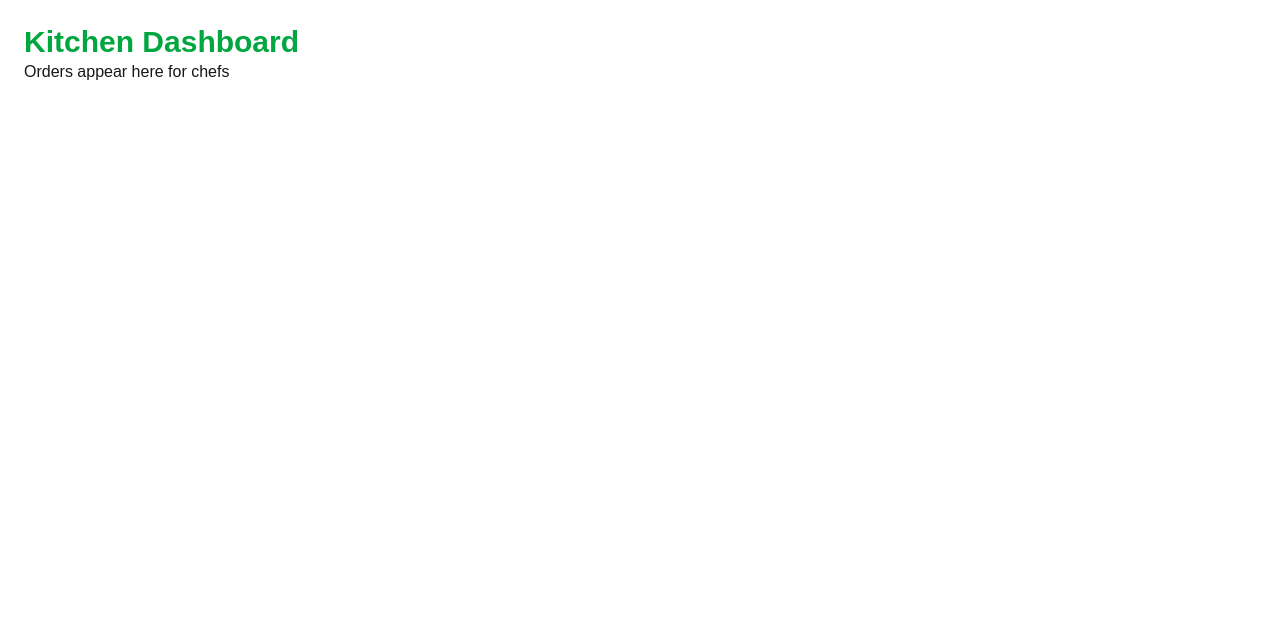
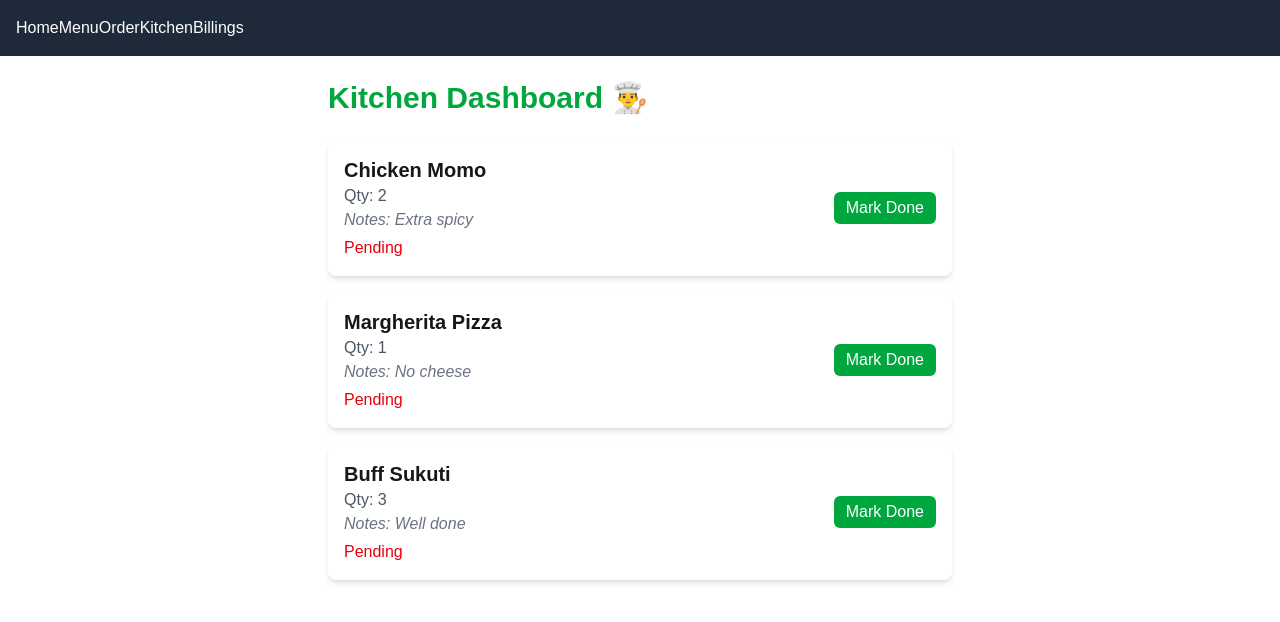
Before and after one commit to pdvladking/gastro-guide, a Next.js app: page /kitchen in a window 1280 px wide. Shown: the top 622 px of the page. Built offline with nearby package versions, Linux system fonts and the light colour scheme.

Commit message:
basic skeleton

```diff
--- a/app/billing/page.js
+++ b/app/billing/page.js
@@ -0,0 +1,41 @@
+'use client';
+import { useState } from 'react';
+
+export default function BillingPage() {
+  const [orders] = useState([
+    { id: 1, dish: 'Chicken Momo', quantity: 2, price: 250 },
+    { id: 1, dish: 'Chicken Momo', quantity: 2, price: 250 },
+    { id: 1, dish: 'Chicken Momo', quantity: 2, price: 250 },
+  ]);
+
+  const total = orders.reduce((sum, o) => sum + o.quantity * o.price, 0);
+
+  return (
+    <div className="p-6 max-w-2xl mx-auto">
+      <h1 className="text-3xl font-bold text-purple-600 mb-6">Billing</h1>
+
+      <table className="w-full border-collapse border border-gray-300">
+        <thead>
+          <tr className="bg-gray-100">
+            <th className="border p-2">Dish</th>
+            <th className="border p-2">Qty</th>
+            <th className="border p-2">Price</th>
+            <th className="border p-2">Subtotal</th>
+          </tr>
+        </thead>
+        <tbody>
+          {orders.map((o) => (
+            <tr key={o.id}>
+              <td className="border p-2">{o.dish}</td>
+              <td className="border p-2">{o.quantity}</td>
+              <td className="border p-2">NPR{o.price}</td>
+              <td className="border p-2">NPR{o.quantity * o.price}</td>
+            </tr>
+          ))}
+        </tbody>
+      </table>
+
+      <div className="mt-4 text-right font-bold text-xl">Total: NPR {total}</div>
+    </div>
+  );
+}
--- /dev/null
+++ b/app/components/Navbar.js
@@ -0,0 +1,23 @@
+import Link from 'next/link';
+
+export default function Navbar() {
+  return (
+    <nav className="bg-gray-800 text-white p-4 gap-6">
+      <Link href="/" className="hover:text-orange-400">
+        Home
+      </Link>
+      <Link href="/menu" className="hover:text-orange-400">
+        Menu
+      </Link>
+      <Link href="/order" className="hover:text-orange-400">
+        Order
+      </Link>
+      <Link href="/kitchen" className="hover:text-orange-400">
+        Kitchen
+      </Link>
+      <Link href="/billing" className="hover:text-orange-400">
+        Billings
+      </Link>
+    </nav>
+  );
+}
--- a/app/kitchen/page.js
+++ b/app/kitchen/page.js
@@ -1,8 +1,59 @@
+"use client";
+import { useState } from "react";
+
 export default function KitchenPage() {
+  // Mock orders (later replace with API call)
+  const [orders, setOrders] = useState([
+    { id: 1, dish: "Chicken Momo", quantity: 2, notes: "Extra spicy", status: "Pending" },
+    { id: 2, dish: "Margherita Pizza", quantity: 1, notes: "No cheese", status: "Pending" },
+    { id: 3, dish: "Buff Sukuti", quantity: 3, notes: "Well done", status: "Pending" },
+  ]);
+
+  const markAsDone = (id) => {
+    setOrders((prev) =>
+      prev.map((order) =>
+        order.id === id ? { ...order, status: "Completed" } : order
+      )
+    );
+  };
+
   return (
-    <div className="p-6">
-      <h1 className="text-3xl font-bold text-green-600">Kitchen Dashboard</h1>
-      <p>Orders appear here for chefs</p>
+    <div className="p-6 max-w-2xl mx-auto">
+      <h1 className="text-3xl font-bold text-green-600 mb-6">Kitchen Dashboard 👨‍🍳</h1>
+
+      {orders.length === 0 ? (
+        <p className="text-gray-500">No pending orders.</p>
+      ) : (
+        <ul className="space-y-4">
+          {orders.map((order) => (
+            <li
+              key={order.id}
+              className="bg-white shadow-md rounded-lg p-4 flex justify-between items-center"
+            >
+              <div>
+                <h2 className="text-xl font-semibold">{order.dish}</h2>
+                <p className="text-gray-600">Qty: {order.quantity}</p>
+                <p className="text-gray-500 italic">Notes: {order.notes}</p>
+                <p
+                  className={`mt-1 font-medium ${
+                    order.status === "Completed" ? "text-green-600" : "text-red-600"
+                  }`}
+                >
+                  {order.status}
+                </p>
+              </div>
+              {order.status === "Pending" && (
+                <button
+                  onClick={() => markAsDone(order.id)}
+                  className="bg-green-600 text-white px-3 py-1 rounded-md hover:bg-green-700"
+                >
+                  Mark Done
+                </button>
+              )}
+            </li>
+          ))}
+        </ul>
+      )}
     </div>
   );
 }
--- a/app/layout.js
+++ b/app/layout.js
@@ -1,28 +1,18 @@
-import { Geist, Geist_Mono } from "next/font/google";
-import "./globals.css";
-
-const geistSans = Geist({
-  variable: "--font-geist-sans",
-  subsets: ["latin"],
-});
-
-const geistMono = Geist_Mono({
-  variable: "--font-geist-mono",
-  subsets: ["latin"],
-});
+import "./globals.css"
+import Navbar from "./components/Navbar"
 
 export const metadata = {
-  title: "Create Next App",
-  description: "Generated by create next app",
+  title: "Gastro Guide",
+  description: "Restaurant SaaS",
 };
 
-export default function RootLayout({ children }) {
+export default function RootLayout ({ children }) {
   return (
-    <html
-      lang="en"
-      className={`${geistSans.variable} ${geistMono.variable} h-full antialiased`}
-    >
-      <body className="min-h-full flex flex-col">{children}</body>
+    <html lang="en">
+      <body>
+        <Navbar />
+        <main>{children}</main>
+      </body>
     </html>
-  );
+  )
 }
--- a/app/order/page.js
+++ b/app/order/page.js
@@ -0,0 +1,81 @@
+'use client';
+import dishes from '@/data/menuData';
+import { useState } from 'react';
+
+export default function Orderpage() {
+  const [selectedDish, setSelectedDish] = useState('');
+  const [quantity, setQuantity] = useState(1);
+  const [notes, setNotes] = useState('');
+  const [submitted, setSubmitted] = useState(false);
+
+  const handleSubmit = (e) => {
+    e.preventDefault();
+    console.log({ dishes: selectedDish, quantity, notes });
+    setSubmitted(true);
+  };
+
+  return (
+    <div className="p-6 max-w-lg mx-auto">
+      <h1 className="text-3xl font-bold text-blue-600 mb-6">Place Your Order</h1>
+
+      {submitted ? (
+        <div className="bg-green-100 text-green-700 p-4 rounded-md">
+          Order submitted successfully!
+        </div>
+      ) : (
+        <form onSubmit={handleSubmit} className="space-y-4">
+          {/* Dish Selection */}
+          <div>
+            <label className="block text-gray-700 font-medium mb-2">Select Dish</label>
+            <select
+              value={selectedDish}
+              onChange={(e) => setSelectedDish(e.target.value)}
+              className="w-full border rounded-md p-2"
+              required
+            >
+              <option value="">-- Choose a dish --</option>
+              {dishes.map((dish) => (
+                <option key={dish.id} value={dish.name}>
+                  {dish.name} ({dish.price})
+                </option>
+              ))}
+            </select>
+          </div>
+
+          {/* Quantity */}
+          <div>
+            <label className="block text-gray-700 font-medium mb-2">Quantity</label>
+            <input
+              type="number"
+              min="1"
+              value={quantity}
+              onChange={(e) => setQuantity(e.target.value)}
+              className="w-full border rounded-md p-2"
+              required
+            />
+          </div>
+
+          {/* Notes */}
+          <div>
+            <label className="block text-gray-700 font-medium mb-2">Special Notes</label>
+            <textarea
+              value={notes}
+              onChange={(e) => setNotes(e.target.value)}
+              className="w-full border rounded-md p-2"
+              rows="3"
+              placeholder="Extra spicy, no onions, etc."
+            />
+          </div>
+
+          {/* Submit */}
+          <button
+            type="submit"
+            className="bg-blue-600 text-white px-4 py-2 rounded-md hover:bg-blue-700"
+          >
+            Submit Order
+          </button>
+        </form>
+      )}
+    </div>
+  );
+}
```
